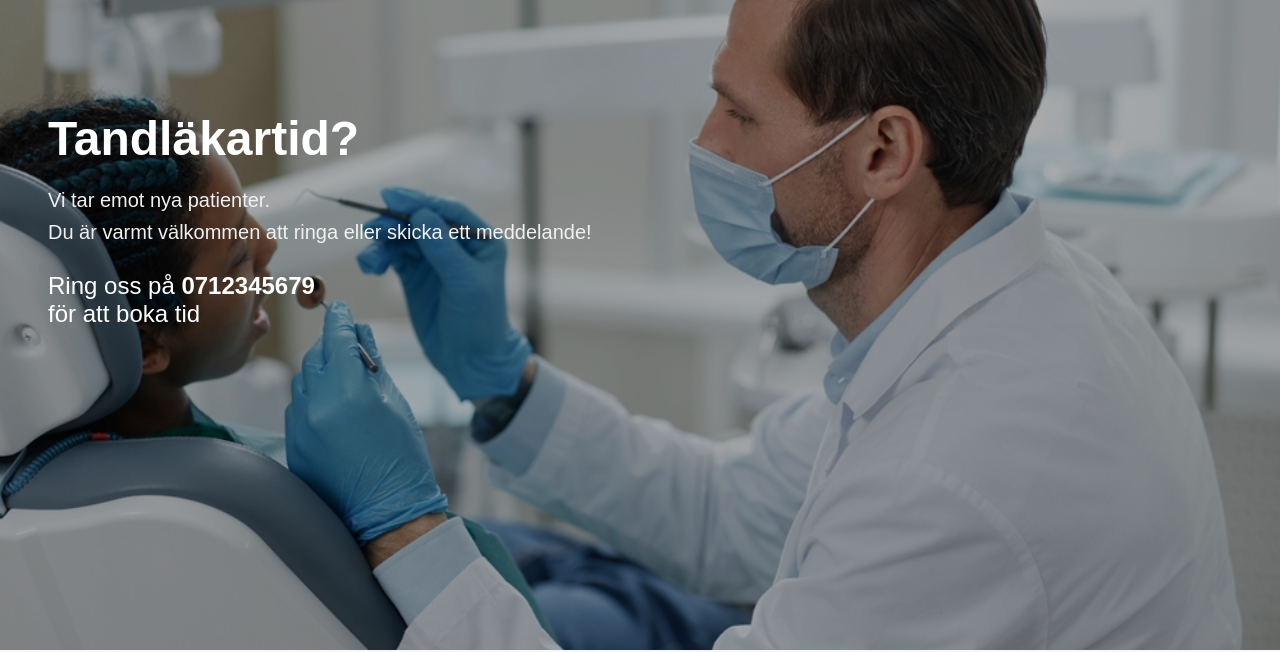
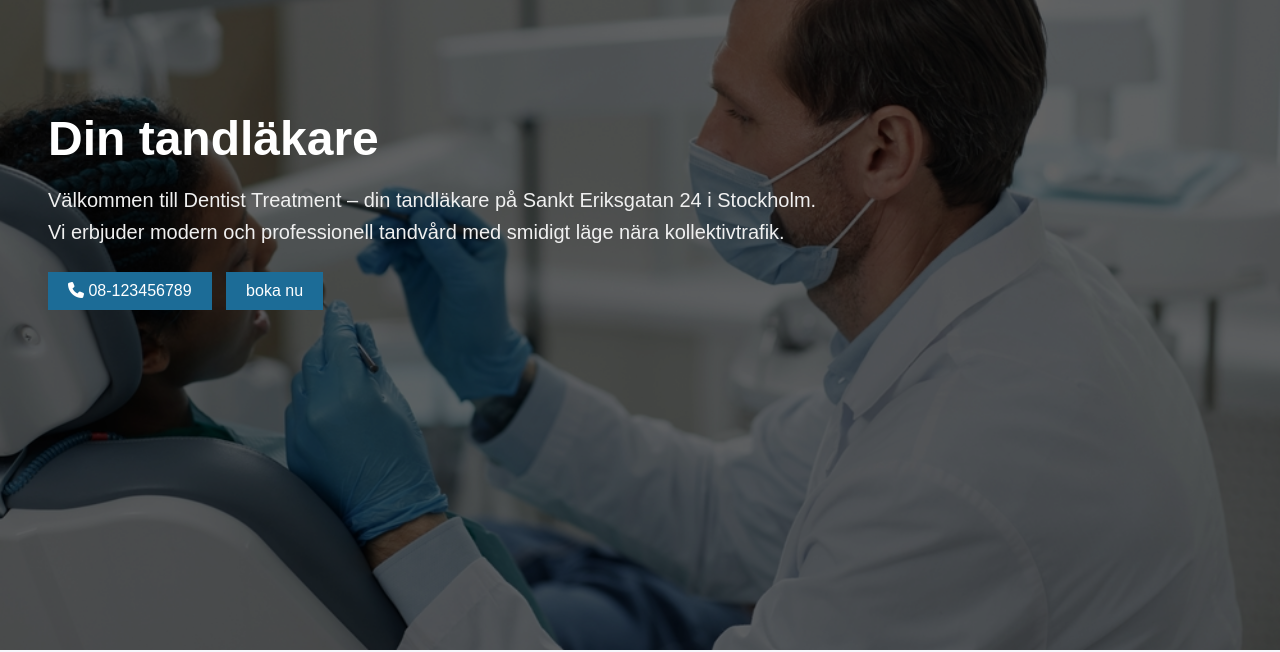
Before and after one commit to youal9/dentist, a plain HTML site: page index.html in a window 1280 px wide. Shown: the part 150-802 px from the top of the page. Drawn offline with Linux system fonts and the light colour scheme.

Commit message:
gjorde om index sidan, lade till två btn där ena länkas till kontakt

```diff
--- a/Css/Style.css
+++ b/Css/Style.css
@@ -23,7 +23,7 @@ body {
   left: 0;
   height: 100%;
   width: 100%;
-  background-color: rgba(0, 0, 0, 0.338);
+  background-color: rgba(0, 0, 0, 0.613);
 
   z-index: 1;
 }
@@ -143,6 +143,18 @@ body {
   cursor: default;
 }
 
+.text-box .tel {
+  display: inline-block;
+  margin-right: 10px; /* Avstånd mellan knapparna */
+  padding: 10px 20px;
+  font-size: 16px;
+  cursor: pointer;
+  transition: 0.3s ease;
+}
+
+.tel:hover{
+  background-color:rgb(57, 164, 222) ;
+}
 
 
 
@@ -207,6 +219,9 @@ body {
 
   .navbar.scrolled .nav-item a::before {
     background-color: white !important;
+  }
+  .text-box .tel{
+    margin-top: 20px;
   }
 }
 
--- a/index.html
+++ b/index.html
@@ -31,15 +31,13 @@
       </nav>
 
       <div class="text-box">
-        <h1>Tandläkartid?</h1>
+        <h1>Din tandläkare</h1>
         <p>
-          Vi tar emot nya patienter.<br />Du är varmt välkommen att ringa eller
-          skicka ett meddelande!
+          Välkommen till Dentist Treatment – din tandläkare på Sankt Eriksgatan 24 i Stockholm. <br> Vi erbjuder modern
+          och professionell tandvård med smidigt läge nära kollektivtrafik.
         </p>
-        <h3>
-          Ring oss på <span class="no-link">0712345679</span><br />för att boka
-          tid
-        </h3>
+        <button class="tel"><i class="fa-solid fa-phone"></i> 08-123456789</button>
+        <button class="tel" id="bokaBtn">boka nu</button>
       </div>
     </header>
 
--- a/js/index.js
+++ b/js/index.js
@@ -28,3 +28,8 @@ window.addEventListener("scroll", () => {
     navbar.classList.remove("scrolled");
   }
 });
+
+// btn länk till kontakt)
+document.getElementById("bokaBtn").addEventListener("click",function(){
+  window.location.href="Kontakt.html";
+})
```
